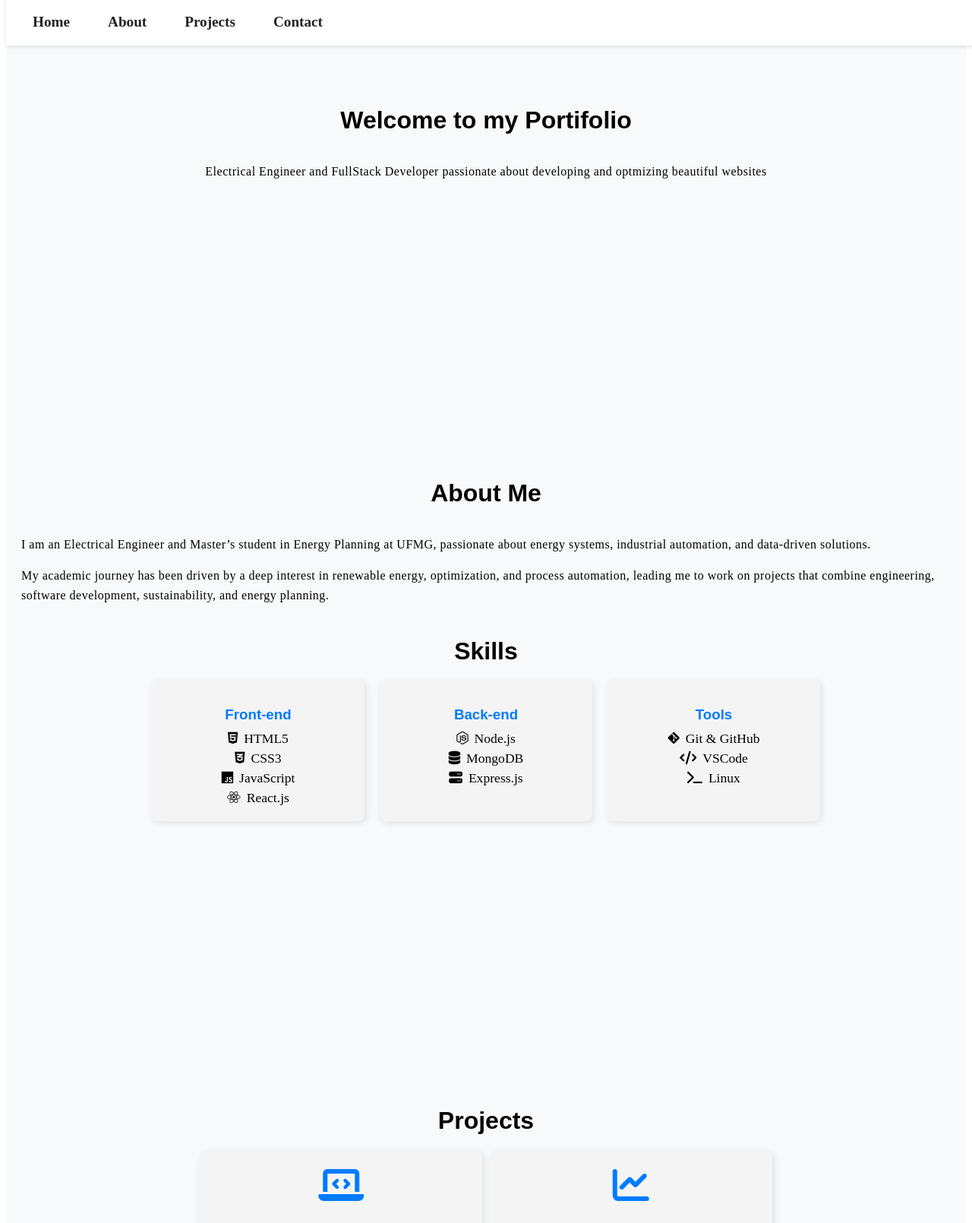
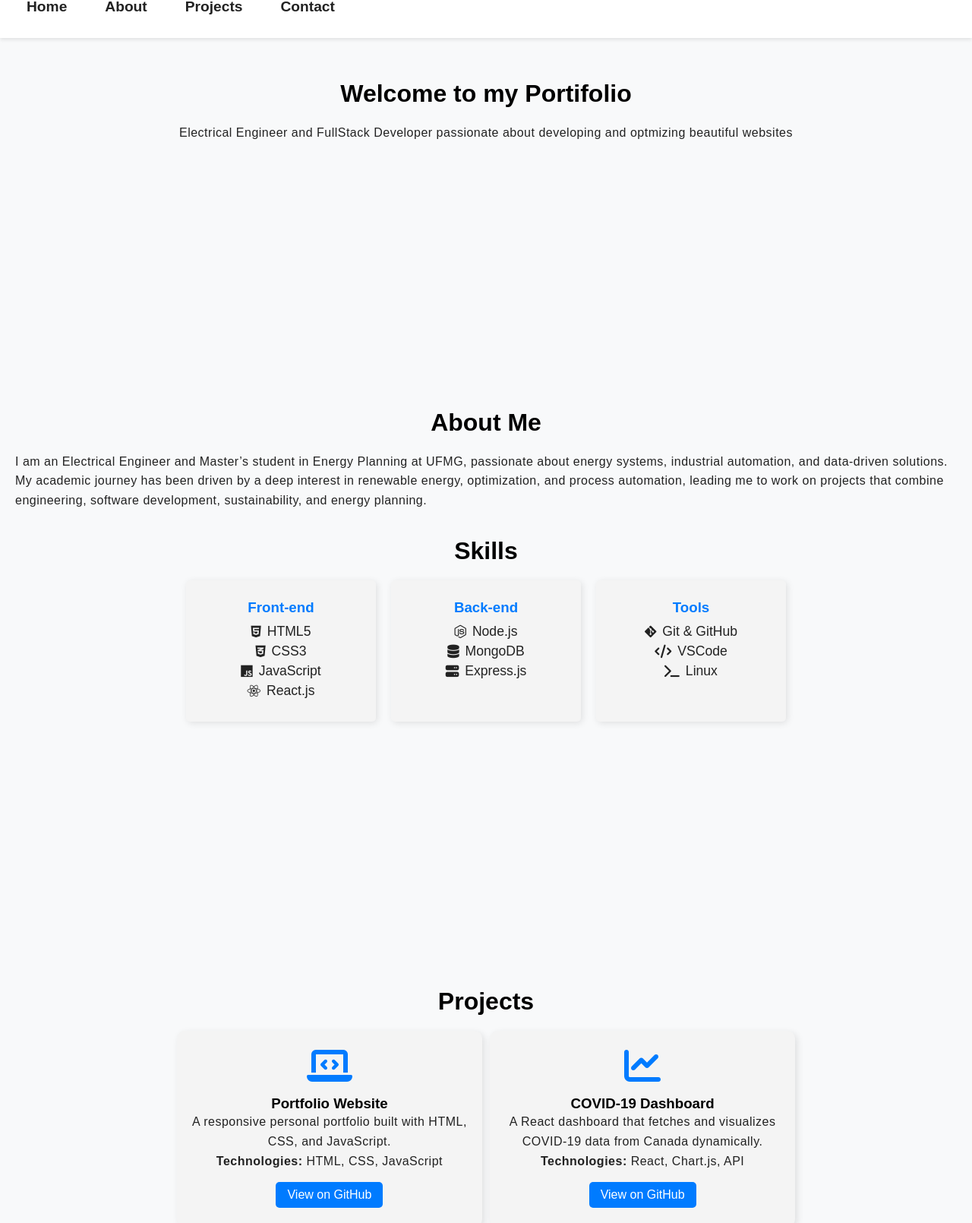
Before and after one commit to DougzSO/js_portifolio, a plain HTML site: page index.html in a window 1280 px wide. Shown: the part 70-1680 px from the top of the page at 76% size. Drawn offline with Linux system fonts and the light colour scheme.

Commit message:
Alterações css

```diff
--- /dev/null
+++ b/assets/css/global.css
@@ -0,0 +1,63 @@
+@import 'variable.css';
+
+/* ==========================
+   🌍 ESTILOS GLOBAIS
+   ========================== */
+
+/* 🔄 Reset básico */
+* {
+    margin: 0;
+    padding: 0;
+    box-sizing: border-box;
+}
+
+html {
+    scroll-behavior: smooth;
+}
+
+body {
+    font-family: var(--font-family);
+    background: var(--bg-color);
+    color: var(--text-color);
+}
+
+h1, h2, h3 {
+    font-family: var(--font-family);
+    color: black;
+}
+
+/* 📄 Parágrafos */
+p {
+    line-height: 1.6;
+    letter-spacing: 0.5px;
+}
+
+/* 🔘 Botões */
+button {
+    background: green;
+    color: white;
+    padding: 10px 15px;
+    border: none;
+    border-radius: var(--border-radius);
+    cursor: pointer;
+    transition: all var(--transition-medium);
+}
+
+button:hover {
+    background: #0056b3;
+}
+
+/* 📝 Inputs */
+input, textarea {
+    width: 100%;
+    padding: 10px;
+    border: 1px solid var(--secondary-color);
+    border-radius: var(--border-radius);
+}
+
+/* 🔗 Reset de listas */
+ul {
+    list-style: none;
+    padding: 0;
+    margin: 0;
+}
--- a/assets/css/style.css
+++ b/assets/css/style.css
@@ -1,22 +1,14 @@
-:root {
-    --primary-color: #007bff;
-    --secondary-color: #333;
-    --bg-color: #f8f9fa;
-    --text-color: #222;
-    --font-family: "Arial", sans-serif;
-}
+@import 'global.css';
 
+/* ==========================
+   📌 SEÇÕES GERAIS
+   ========================== */
 .section {
     display: flex;
     flex-direction: column;
     align-items: center;
-    padding: 175px 20px;
+    padding: var(--section-padding);
     background: var(--bg-color);
-}
-
-h1, h2, h3 {
-    font-family: var(--font-family);
-    color: black;
 }
 
 .section-title {
@@ -24,84 +16,41 @@ h1, h2, h3 {
     margin-bottom: 20px;
 }
 
-p {
-    line-height: 1.6;
-    letter-spacing: 0.5px;
-}
-
-input, textarea {
-    width: 100%;
-    padding: 10px;
-    border: 1px solid var(--secondary-color);
-    border-radius: 5px;
-}
-
-button {
-    background: green;
-    color: white;
-    padding: 10px 15px;
-    border: none;
-    border-radius: 5px;
-    cursor: pointer;
-    transition: all 0.7s;
-}
-
-button:hover {
-    background: #0056b3;
-}
-
+/* ==========================
+   🔗 NAVEGAÇÃO
+   ========================== */
 nav {
     position: fixed;
-    top: 0;
+    top: 10px;
     width: 100%;
     background: white;
     padding: 10px 20px;
     box-shadow: 0px 2px 5px rgba(0, 0, 0, 0.1);
 }
 
-html {
-    scroll-behavior: smooth;
+.nav-links {
+    display: flex;
+    gap: 20px;
+    padding: 20px 0;
 }
 
-
-/* Reset básico para remover estilos padrões */
-ul {
-    list-style: none;
-    padding: 0;
-    margin: 0;
-}
-
-/* Estiliza a barra de navegação */
-.nav-links {
-    display: flex;  /* Coloca os itens lado a lado */
-    gap: 20px;  /* Espaçamento entre os itens */
-    padding: 10px 0;
-}
-
-/* Estiliza os links */
 .nav-link {
-    text-decoration: none;  /* Remove sublinhado */
-    color: var(--text-color);  /* Usa a cor do tema */
+    text-decoration: none;
+    color: var(--text-color);
     font-size: 1.2rem;
     font-weight: bold;
     padding: 10px 15px;
-    transition: color 0.3s, background 0.7s;
+    transition: color var(--transition-fast), background var(--transition-medium);
 }
 
-/* Efeito ao passar o mouse */
 .nav-link:hover {
     color: white;
     background: var(--primary-color);
-    border-radius: 5px;
+    border-radius: var(--border-radius);
 }
 
-/* Responsive Navigation */
+/* 📱 Responsividade da navegação */
 @media (max-width: 768px) {
-  .nav-content {
-    flex-direction: column;
-    gap: 1rem;
-  }
-
     .nav-links {
         flex-direction: column;
         text-align: center;
@@ -109,7 +58,9 @@ ul {
     }
 }
 
-/* Estilizando o footer */
+/* ==========================
+   🏁 FOOTER
+   ========================== */
 .footer {
     background-color: var(--primary-color);
     color: white;
@@ -118,20 +69,17 @@ ul {
     margin-top: auto;
 }
 
-.social-media-links ul {
-    list-style: none;
-    padding: 0;
+.social-media-links {
     display: flex;
     justify-content: center;
-    gap: 1.0rem;
-    margin-bottom: 0.6rem;
+    gap: 1rem;
 }
 
 .social-media-links a {
     color: white;
     text-decoration: none;
     font-size: 1.4rem;
-    transition: color 0.3s ease;
+    transition: color var(--transition-fast);
 }
 
 .social-media-links a:hover {
@@ -143,8 +91,9 @@ ul {
     color: #ccc;
 }
 
-/* Estilização dos cards dos projetos*/
-
+/* ==========================
+   📁 PROJETOS
+   ========================== */
 .projects-grid {
     display: grid;
     grid-template-columns: repeat(auto-fit, minmax(300px, 1fr));
@@ -157,7 +106,7 @@ ul {
     border-radius: 10px;
     text-align: center;
     box-shadow: 3px 3px 10px rgba(0, 0, 0, 0.1);
-  transition: transform 0.3s ease-in-out;
+    transition: transform var(--transition-fast);
 }
 
 .project-card:hover {
@@ -166,7 +115,7 @@ ul {
 
 .project-icon {
     font-size: 3rem;
-  color: #007bff;
+    color: var(--primary-color);
     margin-bottom: 10px;
 }
 
@@ -178,11 +127,11 @@ ul {
     display: inline-block;
     padding: 8px 15px;
     margin: 5px;
-  background: #007bff;
+    background: var(--primary-color);
     color: white;
     text-decoration: none;
-  border-radius: 5px;
-  transition: background 0.3s ease;
+    border-radius: var(--border-radius);
+    transition: background var(--transition-fast);
 }
 
 .btn.secondary {
@@ -193,6 +142,9 @@ ul {
     background: #0056b3;
 }
 
+/* ==========================
+   🚀 HABILIDADES (SKILLS)
+   ========================== */
 .skills-container {
     display: flex;
     justify-content: space-between;
@@ -202,21 +154,20 @@ ul {
 
 .skill-category {
     flex: 1;
-    min-width: 250px; /* Garante que as colunas não fiquem muito pequenas */
+    min-width: 250px;
     background: #f4f4f4;
-    padding: 15px;
-    border-radius: 8px;
+    padding: 25px;
+    border-radius: var(--border-radius);
     text-align: center;
     box-shadow: 2px 2px 10px rgba(0, 0, 0, 0.1);
 }
 
 .skill-category h3 {
     margin-bottom: 10px;
-    color: #007bff;
+    color: var(--primary-color);
 }
 
 .skill-category ul {
-    list-style: none;
     padding: 0;
 }
 
--- /dev/null
+++ b/assets/css/variable.css
@@ -0,0 +1,22 @@
+/* ==========================
+   🎨 VARIÁVEIS GLOBAIS
+   ========================== */
+
+   :root {
+    /* 🎨 Cores */
+    --primary-color: #007bff;
+    --secondary-color: #333;
+    --bg-color: #f8f9fa;
+    --text-color: #222;
+
+    /* 🔤 Tipografia */
+    --font-family: "Arial", sans-serif;
+
+    /* 📏 Espaçamentos */
+    --section-padding: 175px 20px;
+    --border-radius: 5px;
+
+    /* 🎬 Transições */
+    --transition-fast: 0.3s ease;
+    --transition-medium: 0.7s ease;
+}
--- a/assets/js/script.js
+++ b/assets/js/script.js
@@ -0,0 +1,14 @@
+// script.js
+document.addEventListener('DOMContentLoaded', function() {
+    console.log('JavaScript loaded!');
+
+    // Basic setup
+    const body = document.body;
+    const nav = document.querySelector('nav');
+    const hero = document.querySelector('.hero');
+
+    // Add any default event listeners or initializations here
+    window.addEventListener('load', function() {
+        console.log('Window loaded');
+    });
+});
--- a/index.html
+++ b/index.html
@@ -4,6 +4,7 @@
   <meta charset="UTF-8">
   <meta name="viewport" content="width=device-width, initial-scale=1.0">
   <title>Douglas Silva de Oliveira - Electrical Engineer</title>
+  <script src="js/script.js"></script>
   <link rel="stylesheet" href="assets/css/style.css">
   <link rel="stylesheet" href="https://cdnjs.cloudflare.com/ajax/libs/font-awesome/6.5.1/css/all.min.css">
 </head>
@@ -41,7 +42,7 @@
         <p>I am an Electrical Engineer and Master’s student in Energy Planning at UFMG, passionate about energy systems, industrial automation, and data-driven solutions.</p>
         <p>My academic journey has been driven by a deep interest in renewable energy, optimization, and process automation, leading me to work on projects that combine engineering, software development, sustainability, and energy planning.</p>
       </div>
-
+      <br/><br/>
       <h2 id="skills-title" class="section-title">Skills</h2>
   <div class="skills-container">
 
@@ -90,7 +91,7 @@
             <p>A responsive personal portfolio built with HTML, CSS, and JavaScript.</p>
             <p><strong>Technologies:</strong> HTML, CSS, JavaScript</p>
             <div class="project-buttons">
-              <a href="https://github.com/DougzSO/portfolio" target="_blank" class="btn">View on GitHub</a>
+              <a href="https://github.com/DougzSO/js_portifolio" target="_blank" class="btn">View on GitHub</a>
             </div>
           </article>
           <!-- Projeto 2 -->
```
Lines whose indentation alone changed are shown as unchanged.
